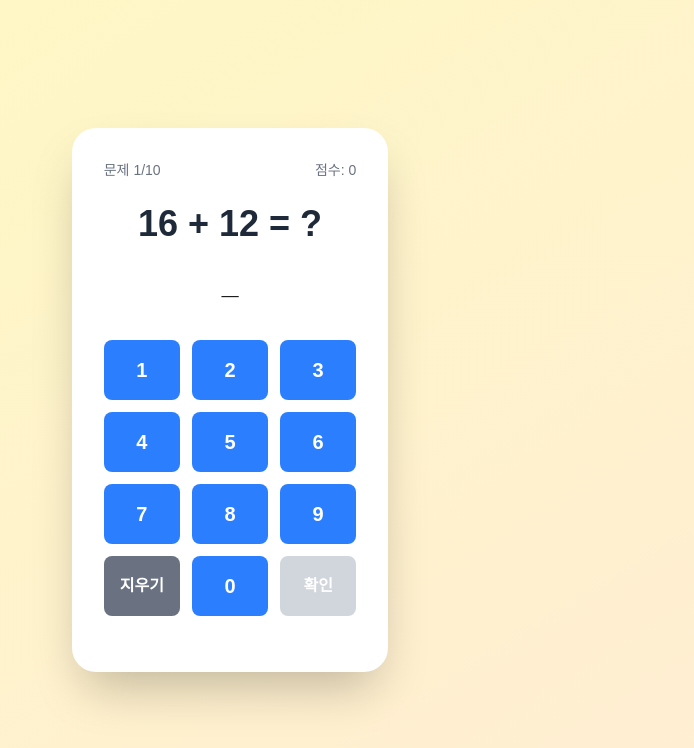
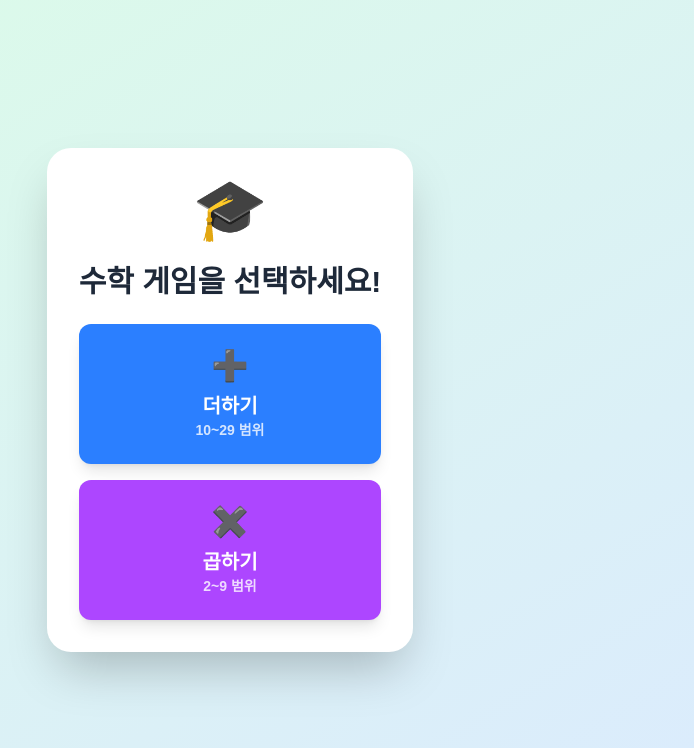
Before and after one commit to kingscom/learn_math, a Next.js app: page / in a window 1280 px wide. Shown: the top 748 px of the page, without its empty margins (410-1104 px from the left). Built offline with nearby package versions, Linux system fonts and the light colour scheme.

Commit message:
곱하기 추가

```diff
--- a/src/app/page.tsx
+++ b/src/app/page.tsx
@@ -8,7 +8,10 @@ interface Problem {
   answer: number;
 }
 
+type GameMode = 'menu' | 'addition' | 'multiplication';
+
 export default function Home() {
+  const [gameMode, setGameMode] = useState<GameMode>('menu');
   const [problems, setProblems] = useState<Problem[]>([]);
   const [currentProblem, setCurrentProblem] = useState(0);
   const [userAnswer, setUserAnswer] = useState('');
@@ -17,27 +20,43 @@ export default function Home() {
   const [showResult, setShowResult] = useState(false);
   const [isCorrect, setIsCorrect] = useState(false);
 
-  // 1~19 범위의 덧셈 문제 10개 생성
+  // 선택된 게임 모드에 따라 문제 생성
   useEffect(() => {
+    if (gameMode === 'menu') return;
+
     const generateProblems = () => {
       const newProblems: Problem[] = [];
       for (let i = 0; i < 10; i++) {
-        const num1 = Math.floor(Math.random() * 19) + 1;
-        const num2 = Math.floor(Math.random() * 19) + 1;
+        if (gameMode === 'addition') {
+          // 10~29 범위의 덧셈 문제
+          const num1 = Math.floor(Math.random() * 20) + 10;
+          const num2 = Math.floor(Math.random() * 20) + 10;
           newProblems.push({
             num1,
             num2,
             answer: num1 + num2
           });
+        } else if (gameMode === 'multiplication') {
+          // 2~9 범위의 곱셈 문제
+          const num1 = Math.floor(Math.random() * 8) + 2;
+          const num2 = Math.floor(Math.random() * 8) + 2;
+          newProblems.push({
+            num1,
+            num2,
+            answer: num1 * num2
+          });
+        }
       }
       return newProblems;
     };
 
     setProblems(generateProblems());
-  }, []);
+  }, [gameMode]);
 
   const handleNumberClick = (num: string) => {
-    if (userAnswer.length < 2) {
+    // 곱셈의 경우 최대 81 (9×9), 덧셈의 경우 최대 58 (29+29)
+    const maxLength = gameMode === 'multiplication' ? 2 : 3;
+    if (userAnswer.length < maxLength) {
       setUserAnswer(prev => prev + num);
     }
   };
@@ -76,21 +95,49 @@ export default function Home() {
     setScore(0);
     setGameComplete(false);
     setShowResult(false);
-    const generateProblems = () => {
-      const newProblems: Problem[] = [];
-      for (let i = 0; i < 10; i++) {
-        const num1 = Math.floor(Math.random() * 19) + 1;
-        const num2 = Math.floor(Math.random() * 19) + 1;
-        newProblems.push({
-          num1,
-          num2,
-          answer: num1 + num2
-        });
+    setGameMode('menu');
+  };
+
+  const startGame = (mode: 'addition' | 'multiplication') => {
+    setGameMode(mode);
+    setCurrentProblem(0);
+    setUserAnswer('');
+    setScore(0);
+    setGameComplete(false);
+    setShowResult(false);
+  };
+
+  // 메뉴 화면
+  if (gameMode === 'menu') {
+    return (
+      <div className="flex min-h-screen items-center justify-center bg-gradient-to-br from-green-100 to-blue-100">
+        <div className="text-center p-8 bg-white rounded-3xl shadow-2xl max-w-md mx-4">
+          <div className="text-6xl mb-6">🎓</div>
+          <h1 className="text-3xl font-bold text-gray-800 mb-6">수학 게임을 선택하세요!</h1>
+
+          <div className="space-y-4">
+            <button
+              onClick={() => startGame('addition')}
+              className="w-full bg-blue-500 hover:bg-blue-600 text-white font-bold py-6 px-8 rounded-xl text-xl transition-colors shadow-lg"
+            >
+              <div className="text-3xl mb-2">➕</div>
+              <div>더하기</div>
+              <div className="text-sm opacity-80">10~29 범위</div>
+            </button>
+
+            <button
+              onClick={() => startGame('multiplication')}
+              className="w-full bg-purple-500 hover:bg-purple-600 text-white font-bold py-6 px-8 rounded-xl text-xl transition-colors shadow-lg"
+            >
+              <div className="text-3xl mb-2">✖️</div>
+              <div>곱하기</div>
+              <div className="text-sm opacity-80">2~9 범위</div>
+            </button>
+          </div>
+        </div>
+      </div>
+    );
   }
-      return newProblems;
-    };
-    setProblems(generateProblems());
-  };
 
   if (problems.length === 0) {
     return <div className="flex min-h-screen items-center justify-center">로딩 중...</div>;
@@ -110,12 +157,20 @@ export default function Home() {
             {score >= 6 && score < 8 && <div className="text-2xl">👍 잘했어요!</div>}
             {score < 6 && <div className="text-2xl">💪 다시 도전해보세요!</div>}
           </div>
+          <div className="space-y-3">
+            <button
+              onClick={() => setGameMode(gameMode)}
+              className="w-full bg-blue-500 hover:bg-blue-600 text-white font-bold py-3 px-8 rounded-full text-lg transition-colors"
+            >
+              같은 게임 다시하기
+            </button>
             <button
               onClick={restartGame}
-            className="bg-blue-500 hover:bg-blue-600 text-white font-bold py-3 px-8 rounded-full text-lg transition-colors"
+              className="w-full bg-gray-500 hover:bg-gray-600 text-white font-bold py-3 px-8 rounded-full text-lg transition-colors"
             >
-            다시 시작
+              메뉴로 돌아가기
             </button>
+          </div>
         </div>
       </div>
     );
@@ -131,7 +186,7 @@ export default function Home() {
 
         <div className="mb-8">
           <div className="text-4xl font-bold text-gray-800 mb-4">
-            {problems[currentProblem].num1} + {problems[currentProblem].num2} = ?
+            {problems[currentProblem].num1} {gameMode === 'addition' ? '+' : '×'} {problems[currentProblem].num2} = ?
           </div>
 
           <div className="text-3xl font-bold mb-6 h-12 flex items-center justify-center">
```
Lines whose indentation alone changed are shown as unchanged.
